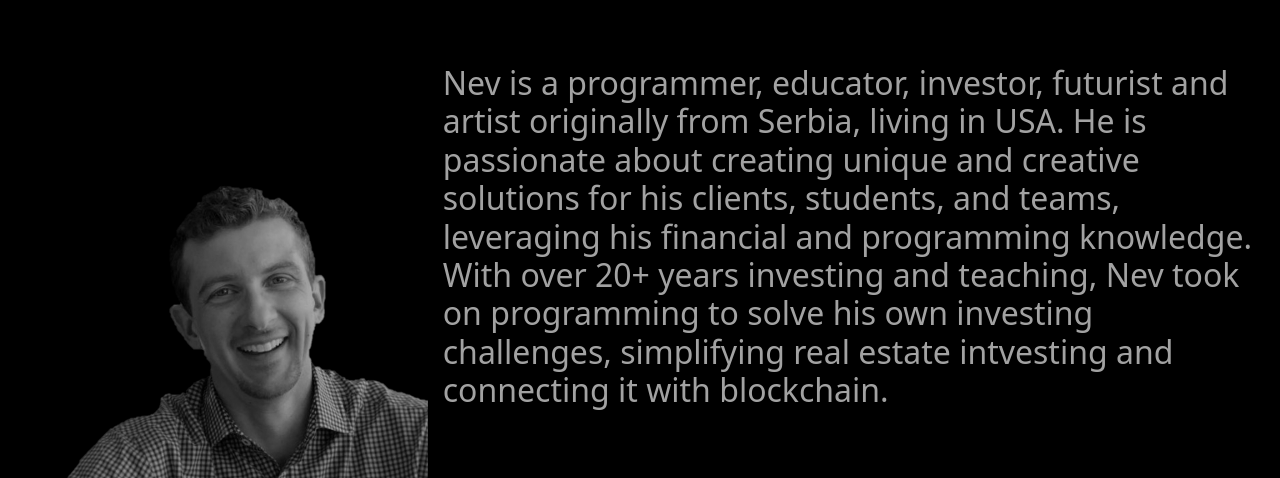
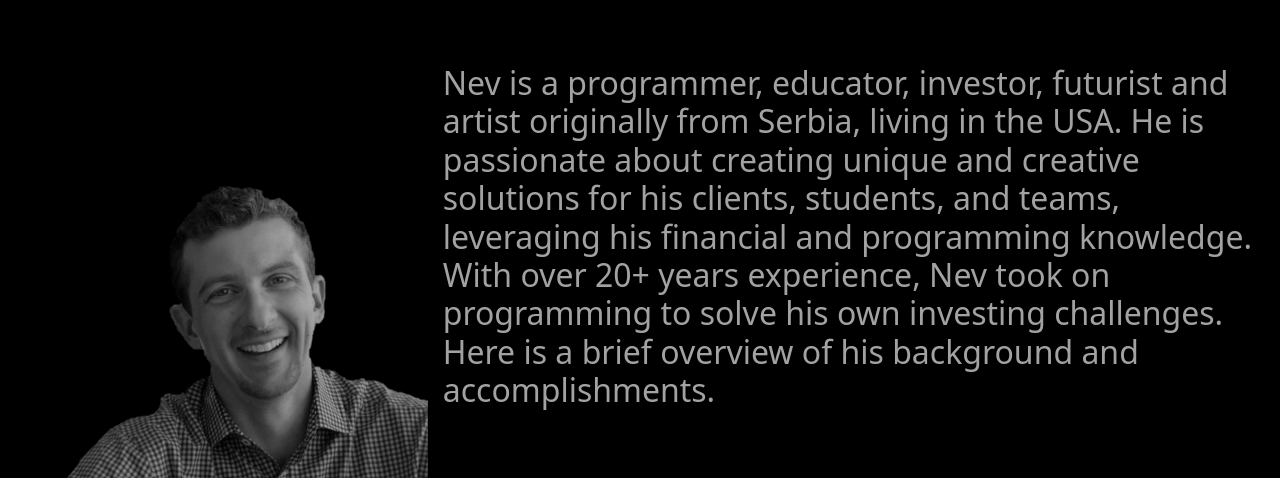
Before and after one commit to NevMoney/nevmoney.github.io, a plain HTML site: page index.html in a window 1280 px wide. Shown: the part 322-800 px from the top of the page. Drawn offline with nearby package versions, Linux system fonts and the light colour scheme.

Commit message:
Update index.html

```diff
--- a/index.html
+++ b/index.html
@@ -49,10 +49,9 @@
             <h1 style="color: black;">ABOUT</h1>
             <h1 class="bigTitle">ABOUT</h1>
             <h2 id="nevIntro">Nev is a programmer, educator, investor, futurist and artist originally from Serbia,
-                living in USA. He is passionate about creating unique and creative solutions for his clients, students,
-                and teams, leveraging his financial and programming knowledge. With over 20+ years investing and teaching,
-                Nev took on programming to solve his own investing challenges, simplifying real estate intvesting and
-                connecting it with blockchain.
+                living in the USA. He is passionate about creating unique and creative solutions for his clients, students,
+                and teams, leveraging his financial and programming knowledge. With over 20+ years experience,
+                Nev took on programming to solve his own investing challenges. Here is a brief overview of his background and accomplishments.
             </h2>
             <img id="nevPic" src="Nev.png" width="400">
         </div>
```
